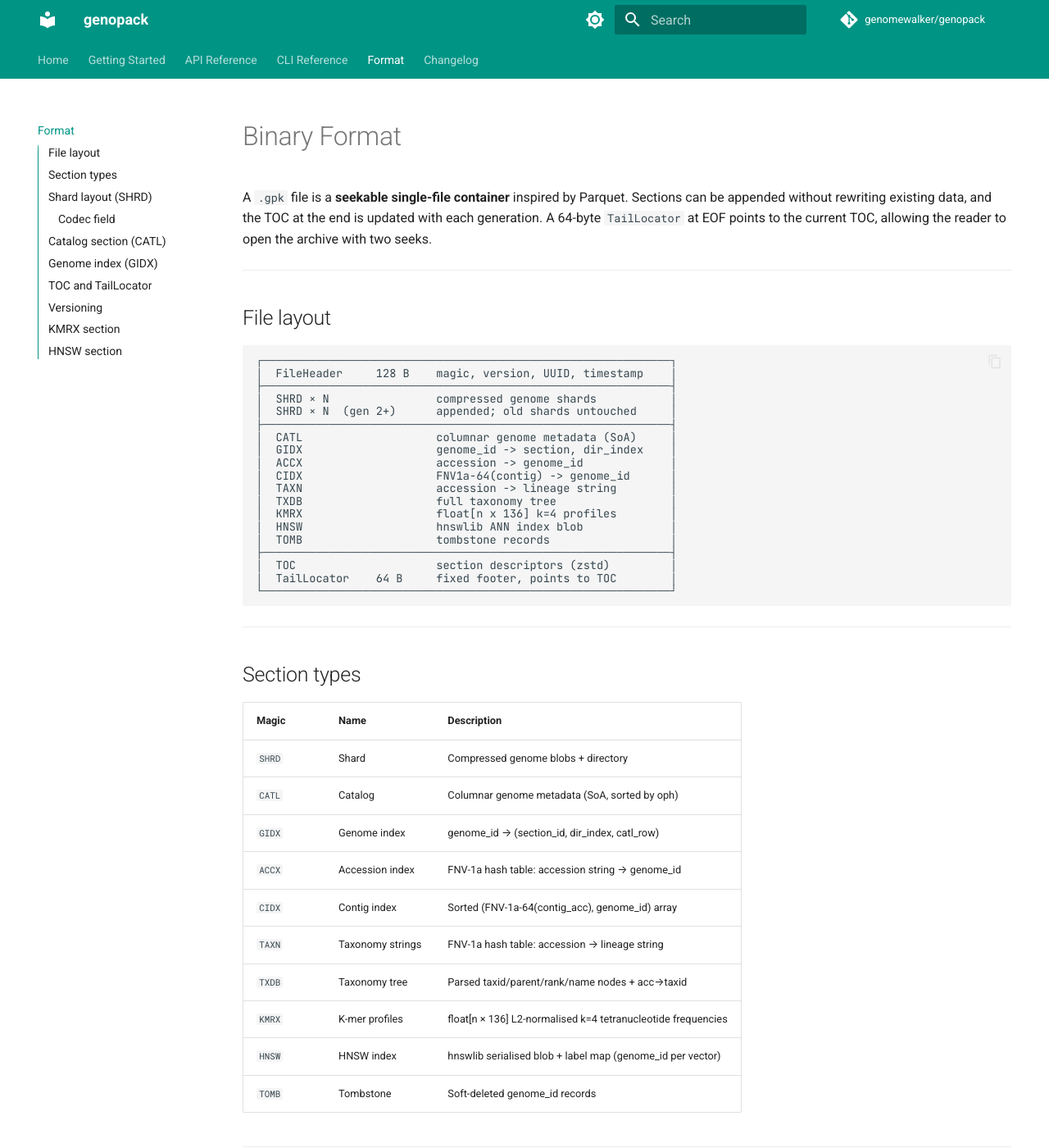
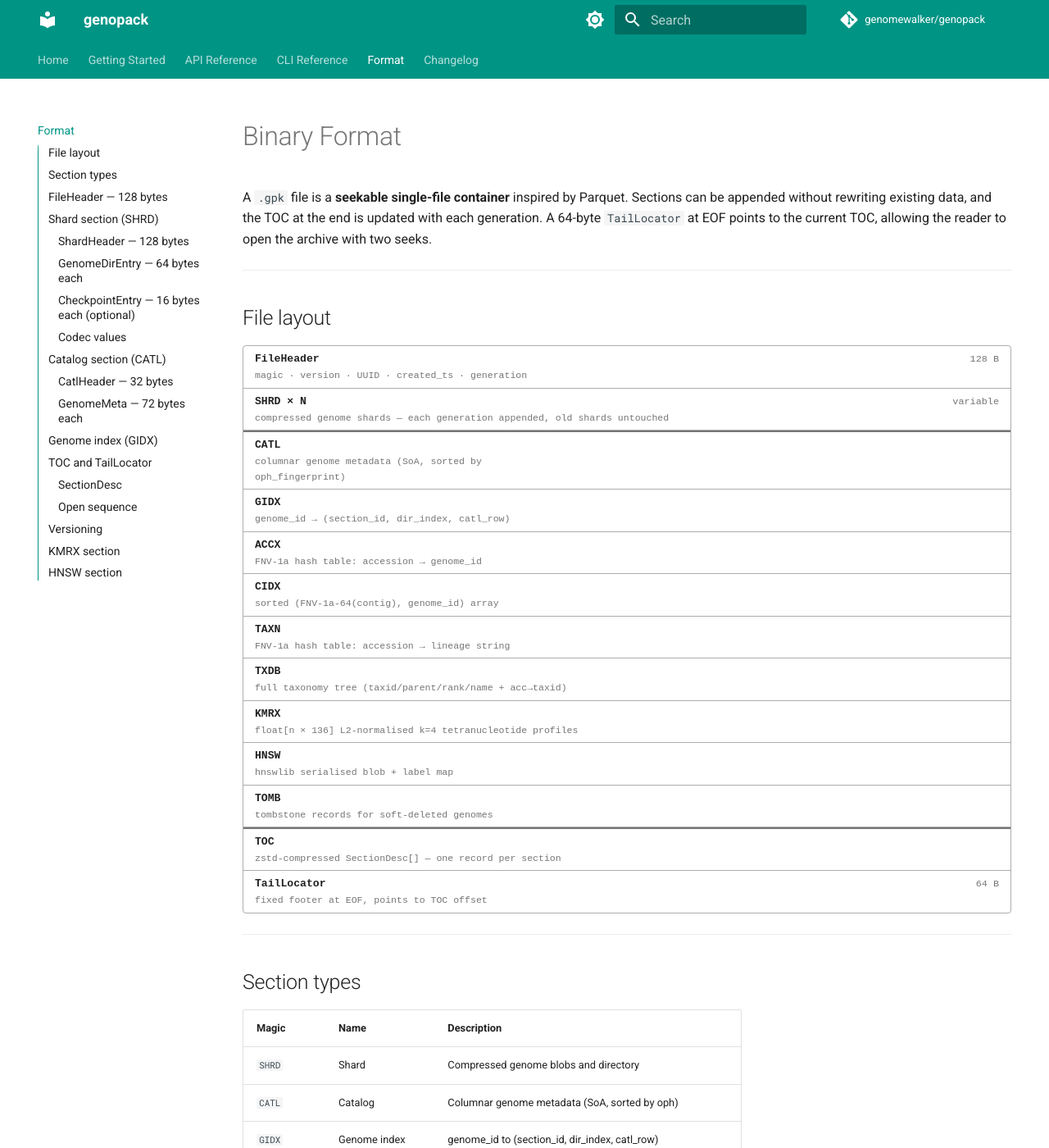
Before and after one commit to genomewalker/genopack, an MkDocs documentation site: the page built from docs/format.md, in a window 1280 px wide and 1400 px high. Shown: the whole window at 82% size. Built offline with MkDocs 1.6.1 and Material for MkDocs 9.7.7, drawn with Linux system fonts in a browser that asks for light colours; comment, search, counter and statistics services are not loaded; some of the changed text lies outside the part shown.

Commit message:
docs: replace ASCII art with CSS border boxes for pixel-perfect layout

````diff
--- a/docs/format.md
+++ b/docs/format.md
@@ -6,27 +6,51 @@ A `.gpk` file is a **seekable single-file container** inspired by Parquet. Secti
 
 ## File layout
 
-```
-┌─────────────────────────────────────────────────────────────┐
-│  FileHeader     128 B    magic, version, UUID, timestamp    │
-├─────────────────────────────────────────────────────────────┤
-│  SHRD × N                compressed genome shards           │
-│  SHRD × N  (gen 2+)      appended; old shards untouched     │
-├─────────────────────────────────────────────────────────────┤
-│  CATL                    columnar genome metadata (SoA)     │
-│  GIDX                    genome_id -> section, dir_index    │
-│  ACCX                    accession -> genome_id             │
-│  CIDX                    FNV1a-64(contig) -> genome_id      │
-│  TAXN                    accession -> lineage string        │
-│  TXDB                    full taxonomy tree                 │
-│  KMRX                    float[n x 136] k=4 profiles        │
-│  HNSW                    hnswlib ANN index blob             │
-│  TOMB                    tombstone records                  │
-├─────────────────────────────────────────────────────────────┤
-│  TOC                     section descriptors (zstd)         │
-│  TailLocator    64 B     fixed footer, points to TOC        │
-└─────────────────────────────────────────────────────────────┘
-```
+<div class="fmt-box">
+  <div class="fmt-row">
+    <span class="fmt-name">FileHeader<span class="fmt-sub">magic · version · UUID · created_ts · generation</span></span>
+    <span class="fmt-size">128 B</span>
+  </div>
+  <div class="fmt-row">
+    <span class="fmt-name">SHRD × N<span class="fmt-sub">compressed genome shards — each generation appended, old shards untouched</span></span>
+    <span class="fmt-size">variable</span>
+  </div>
+  <div class="fmt-row divider">
+    <span class="fmt-name">CATL<span class="fmt-sub">columnar genome metadata (SoA, sorted by oph_fingerprint)</span></span>
+    <span class="fmt-desc"></span>
+  </div>
+  <div class="fmt-row">
+    <span class="fmt-name">GIDX<span class="fmt-sub">genome_id → (section_id, dir_index, catl_row)</span></span>
+  </div>
+  <div class="fmt-row">
+    <span class="fmt-name">ACCX<span class="fmt-sub">FNV-1a hash table: accession → genome_id</span></span>
+  </div>
+  <div class="fmt-row">
+    <span class="fmt-name">CIDX<span class="fmt-sub">sorted (FNV-1a-64(contig), genome_id) array</span></span>
+  </div>
+  <div class="fmt-row">
+    <span class="fmt-name">TAXN<span class="fmt-sub">FNV-1a hash table: accession → lineage string</span></span>
+  </div>
+  <div class="fmt-row">
+    <span class="fmt-name">TXDB<span class="fmt-sub">full taxonomy tree (taxid/parent/rank/name + acc→taxid)</span></span>
+  </div>
+  <div class="fmt-row">
+    <span class="fmt-name">KMRX<span class="fmt-sub">float[n × 136] L2-normalised k=4 tetranucleotide profiles</span></span>
+  </div>
+  <div class="fmt-row">
+    <span class="fmt-name">HNSW<span class="fmt-sub">hnswlib serialised blob + label map</span></span>
+  </div>
+  <div class="fmt-row">
+    <span class="fmt-name">TOMB<span class="fmt-sub">tombstone records for soft-deleted genomes</span></span>
+  </div>
+  <div class="fmt-row divider">
+    <span class="fmt-name">TOC<span class="fmt-sub">zstd-compressed SectionDesc[] — one record per section</span></span>
+  </div>
+  <div class="fmt-row">
+    <span class="fmt-name">TailLocator<span class="fmt-sub">fixed footer at EOF, points to TOC offset</span></span>
+    <span class="fmt-size">64 B</span>
+  </div>
+</div>
 
 ---
 
@@ -34,56 +58,100 @@ A `.gpk` file is a **seekable single-file container** inspired by Parquet. Secti
 
 | Magic | Name | Description |
 |-------|------|-------------|
-| `SHRD` | Shard | Compressed genome blobs + directory |
+| `SHRD` | Shard | Compressed genome blobs and directory |
 | `CATL` | Catalog | Columnar genome metadata (SoA, sorted by oph) |
-| `GIDX` | Genome index | genome_id → (section_id, dir_index, catl_row) |
-| `ACCX` | Accession index | FNV-1a hash table: accession string → genome_id |
+| `GIDX` | Genome index | genome_id to (section_id, dir_index, catl_row) |
+| `ACCX` | Accession index | FNV-1a hash table: accession string to genome_id |
 | `CIDX` | Contig index | Sorted (FNV-1a-64(contig_acc), genome_id) array |
-| `TAXN` | Taxonomy strings | FNV-1a hash table: accession → lineage string |
-| `TXDB` | Taxonomy tree | Parsed taxid/parent/rank/name nodes + acc→taxid |
+| `TAXN` | Taxonomy strings | FNV-1a hash table: accession to lineage string |
+| `TXDB` | Taxonomy tree | Parsed taxid/parent/rank/name nodes + acc-to-taxid table |
 | `KMRX` | K-mer profiles | float[n × 136] L2-normalised k=4 tetranucleotide frequencies |
 | `HNSW` | HNSW index | hnswlib serialised blob + label map (genome_id per vector) |
 | `TOMB` | Tombstone | Soft-deleted genome_id records |
 
 ---
 
-## Shard layout (`SHRD`)
+## `FileHeader` — 128 bytes
 
-Each shard section starts with a 128-byte `ShardHeader`, followed by the genome directory, an optional dictionary, and the blob area.
+| Offset | Size | Field | Description |
+|--------|------|-------|-------------|
+| 0 | 4 B | `magic` | `GPK\x01` |
+| 4 | 2 B | `version_major` | Breaking format change |
+| 6 | 2 B | `version_minor` | Backward-compatible extension |
+| 8 | 16 B | `uuid` | Archive UUID (stable across generations) |
+| 24 | 8 B | `created_ts` | Unix timestamp of initial build |
+| 32 | 8 B | `generation` | Monotonically incremented on each `add`/`rm`/`repack` |
+| 40 | 88 B | _reserved_ | Zero-padded |
 
-```
-┌──────────────────────────────────────────────┐
-│  ShardHeader  (128 B)                        │
-│    magic, version, shard_id, n_genomes       │
-│    codec, dict_size                          │
-│    genome_dir_offset                         │
-│    dict_offset                               │
-│    blob_area_offset                          │
-│    checkpoint_area_offset                    │
-├──────────────────────────────────────────────┤
-│  GenomeDirEntry[n_genomes]  (64 B each)      │
-│    genome_id, oph_fingerprint                │
-│    blob_offset, blob_len_cmp, blob_len_raw   │
-│    checkpoint_idx, n_checkpoints             │
-├──────────────────────────────────────────────┤
-│  zstd dictionary  (dict_size B, optional)    │
-├──────────────────────────────────────────────┤
-│  Blob area                                   │
-│    blob[0]  (independently decompressible)   │
-│    blob[1]                                   │
-│    ...                                       │
-├──────────────────────────────────────────────┤
-│  CheckpointEntry[]  (16 B each, optional)    │
-│    symbol_offset, block_offset               │
-└──────────────────────────────────────────────┘
-```
+---
 
-Genomes are sorted by `oph_fingerprint` within each shard. Nearby OPH values indicate similar k-mer content, which maximises zstd LDM reuse and shared dictionary effectiveness.
+## Shard section (`SHRD`)
 
-### Codec field
+<div class="fmt-box">
+  <div class="fmt-row">
+    <span class="fmt-name">ShardHeader<span class="fmt-sub">magic · shard_id · n_genomes · codec · dict_size<br>dir_offset · dict_offset · blob_area_offset · checkpoint_offset</span></span>
+    <span class="fmt-size">128 B</span>
+  </div>
+  <div class="fmt-row">
+    <span class="fmt-name">GenomeDirEntry[n_genomes]<span class="fmt-sub">genome_id · oph_fingerprint · blob_offset · blob_len_cmp · blob_len_raw<br>checkpoint_idx · n_checkpoints — sorted by oph_fingerprint</span></span>
+    <span class="fmt-size">64 B × n</span>
+  </div>
+  <div class="fmt-row">
+    <span class="fmt-name" style="font-style:italic;font-weight:400">zstd dictionary (optional)<span class="fmt-sub">present only for ZSTD_DICT and REF_DICT codecs</span></span>
+    <span class="fmt-size">dict_size B</span>
+  </div>
+  <div class="fmt-row">
+    <span class="fmt-name">Blob area<span class="fmt-sub">blob[0] · blob[1] · ... — each independently decompressible</span></span>
+    <span class="fmt-size">variable</span>
+  </div>
+  <div class="fmt-row">
+    <span class="fmt-name" style="font-style:italic;font-weight:400">CheckpointEntry[] (optional)<span class="fmt-sub">symbol_offset · block_offset — enables sub-genome slice without full decompress</span></span>
+    <span class="fmt-size">16 B × n</span>
+  </div>
+</div>
 
-| Value | Codec | Description |
-|-------|-------|-------------|
+Genomes are sorted by `oph_fingerprint` within each shard. Nearby OPH values indicate similar k-mer content, maximising zstd LDM reuse and shared dictionary effectiveness.
+
+### `ShardHeader` — 128 bytes
+
+| Offset | Size | Field | Description |
+|--------|------|-------|-------------|
+| 0 | 4 B | `magic` | `SHRD` |
+| 4 | 2 B | `version` | |
+| 6 | 2 B | `codec` | Compression codec (see table below) |
+| 8 | 8 B | `shard_id` | Unique shard identifier |
+| 16 | 4 B | `n_genomes` | Number of genomes in this shard |
+| 20 | 4 B | `dict_size` | Dictionary size in bytes (0 if none) |
+| 24 | 8 B | `genome_dir_offset` | Byte offset of `GenomeDirEntry[]` from section start |
+| 32 | 8 B | `dict_offset` | Byte offset of zstd dictionary |
+| 40 | 8 B | `blob_area_offset` | Byte offset of blob area |
+| 48 | 8 B | `checkpoint_area_offset` | Byte offset of `CheckpointEntry[]` (0 if none) |
+| 56 | 72 B | _reserved_ | Zero-padded |
+
+### `GenomeDirEntry` — 64 bytes each
+
+| Offset | Size | Field | Description |
+|--------|------|-------|-------------|
+| 0 | 8 B | `genome_id` | |
+| 8 | 8 B | `oph_fingerprint` | Order-preserving hash; entries sorted by this value |
+| 16 | 8 B | `blob_offset` | Byte offset of compressed blob from blob area start |
+| 24 | 8 B | `blob_len_cmp` | Compressed size in bytes |
+| 32 | 8 B | `blob_len_raw` | Uncompressed size in bytes |
+| 40 | 4 B | `checkpoint_idx` | Index into `CheckpointEntry[]` for first checkpoint |
+| 44 | 4 B | `n_checkpoints` | Number of checkpoints (0 if slice not needed) |
+| 48 | 16 B | _reserved_ | |
+
+### `CheckpointEntry` — 16 bytes each (optional)
+
+| Offset | Size | Field | Description |
+|--------|------|-------|-------------|
+| 0 | 8 B | `symbol_offset` | Byte offset within the decompressed genome at this checkpoint |
+| 8 | 8 B | `block_offset` | Byte offset of the corresponding zstd block within the blob |
+
+### Codec values
+
+| Value | Name | Description |
+|-------|------|-------------|
 | 0 | `PLAIN` | Each blob is independent zstd |
 | 1 | `ZSTD_DICT` | Shared dictionary trained on first N genomes |
 | 2 | `REF_DICT` | First genome used as reference content dictionary |
@@ -94,41 +162,66 @@ Genomes are sorted by `oph_fingerprint` within each shard. Nearby OPH values ind
 
 ## Catalog section (`CATL`)
 
-The catalog stores `GenomeMeta` rows in a columnar struct-of-arrays layout, sorted by `oph_fingerprint`. Row-group statistics (min/max OPH, completeness, genome_length) enable predicate pushdown - scans can skip entire row groups without accessing individual rows.
-
-```
-┌──────────────────────────────────────────────────┐
-│  CatlHeader  (32 B)                              │
-│    magic, n_rows, n_groups                       │
-│    stats_offset, rows_offset                     │
-├──────────────────────────────────────────────────┤
-│  RowGroupStatsV2[n_groups]  (72 B each)          │
-│    min/max oph, completeness, genome_length      │
-├──────────────────────────────────────────────────┤
-│  GenomeMeta[n_rows]  (72 B each)                 │
-│    sorted by oph_fingerprint                     │
-└──────────────────────────────────────────────────┘
-```
+<div class="fmt-box">
+  <div class="fmt-row">
+    <span class="fmt-name">CatlHeader<span class="fmt-sub">magic · n_rows · n_groups · stats_offset · rows_offset</span></span>
+    <span class="fmt-size">32 B</span>
+  </div>
+  <div class="fmt-row">
+    <span class="fmt-name">RowGroupStatsV2[n_groups]<span class="fmt-sub">min/max oph · min/max completeness · min/max genome_length<br>enables predicate pushdown — skip entire groups without row scan</span></span>
+    <span class="fmt-size">72 B × n</span>
+  </div>
+  <div class="fmt-row">
+    <span class="fmt-name">GenomeMeta[n_rows]<span class="fmt-sub">sorted by oph_fingerprint</span></span>
+    <span class="fmt-size">72 B × n</span>
+  </div>
+</div>
 
 Multiple CATL fragments (one per generation) are merged by `MergedCatalogReader` at read time; newer fragments take precedence on duplicate `genome_id`.
+
+### `CatlHeader` — 32 bytes
+
+| Offset | Size | Field | Description |
+|--------|------|-------|-------------|
+| 0 | 4 B | `magic` | `CATL` |
+| 4 | 4 B | `n_rows` | Total number of `GenomeMeta` rows |
+| 8 | 4 B | `n_groups` | Number of row groups |
+| 12 | 4 B | _reserved_ | |
+| 16 | 8 B | `stats_offset` | Byte offset of `RowGroupStatsV2[]` from section start |
+| 24 | 8 B | `rows_offset` | Byte offset of `GenomeMeta[]` from section start |
+
+### `GenomeMeta` — 72 bytes each
+
+| Offset | Size | Field | Description |
+|--------|------|-------|-------------|
+| 0 | 8 B | `genome_id` | |
+| 8 | 8 B | `oph_fingerprint` | |
+| 16 | 4 B | `completeness` | CheckM completeness × 100 (fixed-point) |
+| 20 | 4 B | `contamination` | CheckM contamination × 100 |
+| 24 | 8 B | `genome_length` | Total assembly length in bp |
+| 32 | 4 B | `n_contigs` | |
+| 36 | 4 B | `shard_id` | Which shard holds this genome |
+| 40 | 32 B | _reserved_ | |
 
 ---
 
 ## Genome index (`GIDX`)
 
-Maps `genome_id` to its physical location for O(1) fetch:
+A flat array of fixed-size records sorted by `genome_id`, enabling O(log n) binary search. Each record maps:
 
 ```
-genome_id  →  (section_id, dir_index, catl_row_index)
+genome_id  ->  (section_id, dir_index, catl_row_index)
 ```
 
-`section_id` is looked up in the TOC to find the shard section's file offset. `dir_index` is the position in `GenomeDirEntry[]`. `catl_row_index` is the row in the merged catalog.
+`section_id` is resolved via the TOC to find the shard's file offset. `dir_index` is the entry's position in `GenomeDirEntry[]`. `catl_row_index` is the row in the merged catalog.
 
 ---
 
 ## TOC and TailLocator
 
-The Table of Contents is a zstd-compressed array of `SectionDesc` records. Each record describes one section:
+The TOC is a zstd-compressed array of `SectionDesc` records.
+
+### `SectionDesc`
 
 ```cpp
 struct SectionDesc {
@@ -146,11 +239,11 @@ struct SectionDesc {
 };
 ```
 
-The 64-byte `TailLocator` at EOF contains the TOC file offset and a file UUID, allowing the reader to open the archive with:
+### Open sequence
 
-1. `lseek(-64, SEEK_END)` → read `TailLocator`
-2. `lseek(toc_offset, SEEK_SET)` → read and decompress TOC
-3. Parse section descriptors → mmap the entire file
+1. `lseek(-64, SEEK_END)` — read the 64-byte `TailLocator`
+2. `lseek(toc_offset, SEEK_SET)` — read and decompress the TOC
+3. Parse `SectionDesc[]` — mmap the entire file
 
 ---
 
@@ -167,24 +260,22 @@ The 64-byte `TailLocator` at EOF contains the TOC file offset and a file UUID, a
 
 ## KMRX section
 
-Stores L2-normalised k=4 canonical tetranucleotide frequency vectors (136 dimensions, not 256, because reverse-complement collapsing reduces unique k-mers). Layout:
+Stores L2-normalised k=4 canonical tetranucleotide frequency vectors (136 dimensions; reverse-complement collapsing reduces unique k-mers from 256 to 136).
 
-```
-KmrxHeader (32 B)
-uint64_t genome_ids[n_genomes]       ← sorted ascending
-float    profiles[n_genomes × 136]   ← parallel to genome_ids
-```
-
-Lookup is O(log n) binary search on the sorted `genome_ids` array. Profiles are stored uncompressed (float data compresses poorly).
+| Offset | Size | Field | Description |
+|--------|------|-------|-------------|
+| 0 | 32 B | `KmrxHeader` | magic, n_genomes, flags |
+| 32 | n × 8 B | `genome_ids[n]` | Sorted ascending; binary search for O(log n) lookup |
+| 32 + n×8 | n × 544 B | `profiles[n][136]` | Parallel to `genome_ids`; stored uncompressed |
 
 ---
 
 ## HNSW section
 
-Embeds a serialised [hnswlib](https://github.com/nmslib/hnswlib) index blob with a label map that translates hnswlib internal labels back to `genome_id` values. Default build parameters: M=16, efConstruction=200.
+Embeds a serialised [hnswlib](https://github.com/nmslib/hnswlib) index blob. Default build parameters: M=16, efConstruction=200.
 
-```
-HnswSectionHeader (64 B)
-hnswlib serialised index blob
-uint64_t label_map[n_elements]   ← label i → genome_id
-```
+| Offset | Size | Field | Description |
+|--------|------|-------|-------------|
+| 0 | 64 B | `HnswSectionHeader` | magic, n_elements, M, efConstruction |
+| 64 | variable | hnswlib blob | Serialised hnswlib index |
+| 64 + blob | n × 8 B | `label_map[n]` | Translates hnswlib internal label i to `genome_id` |
--- a/docs/stylesheets/extra.css
+++ b/docs/stylesheets/extra.css
@@ -1,7 +1,51 @@
-@import url('https://fonts.googleapis.com/css2?family=JetBrains+Mono:wght@400;700&display=swap');
+/* File format layout boxes */
+.fmt-box {
+  border: 1px solid var(--md-default-fg-color--lighter);
+  border-radius: 4px;
+  font-family: 'JetBrains Mono', 'Fira Code', 'Cascadia Code', monospace;
+  font-size: 0.82em;
+  margin: 1.2em 0;
+  overflow: hidden;
+}
 
-/* Continuous box-drawing characters in code blocks */
-.md-typeset pre > code {
-  line-height: 1.15;
-  font-family: 'JetBrains Mono', 'Cascadia Code', 'Fira Code', monospace;
+.fmt-row {
+  display: flex;
+  align-items: baseline;
+  padding: 5px 14px;
+  border-bottom: 1px solid var(--md-default-fg-color--lighter);
+  gap: 1em;
 }
+
+.fmt-row:last-child {
+  border-bottom: none;
+}
+
+.fmt-row.divider {
+  border-top: 2px solid var(--md-default-fg-color--light);
+}
+
+.fmt-name {
+  flex: 1;
+  font-weight: 600;
+  color: var(--md-default-fg-color);
+}
+
+.fmt-size {
+  white-space: nowrap;
+  color: var(--md-default-fg-color--light);
+  font-size: 0.9em;
+}
+
+.fmt-desc {
+  color: var(--md-default-fg-color--light);
+  font-size: 0.9em;
+  flex: 2;
+}
+
+.fmt-sub {
+  display: block;
+  font-size: 0.88em;
+  font-weight: 400;
+  color: var(--md-default-fg-color--light);
+  margin-top: 1px;
+}
````
